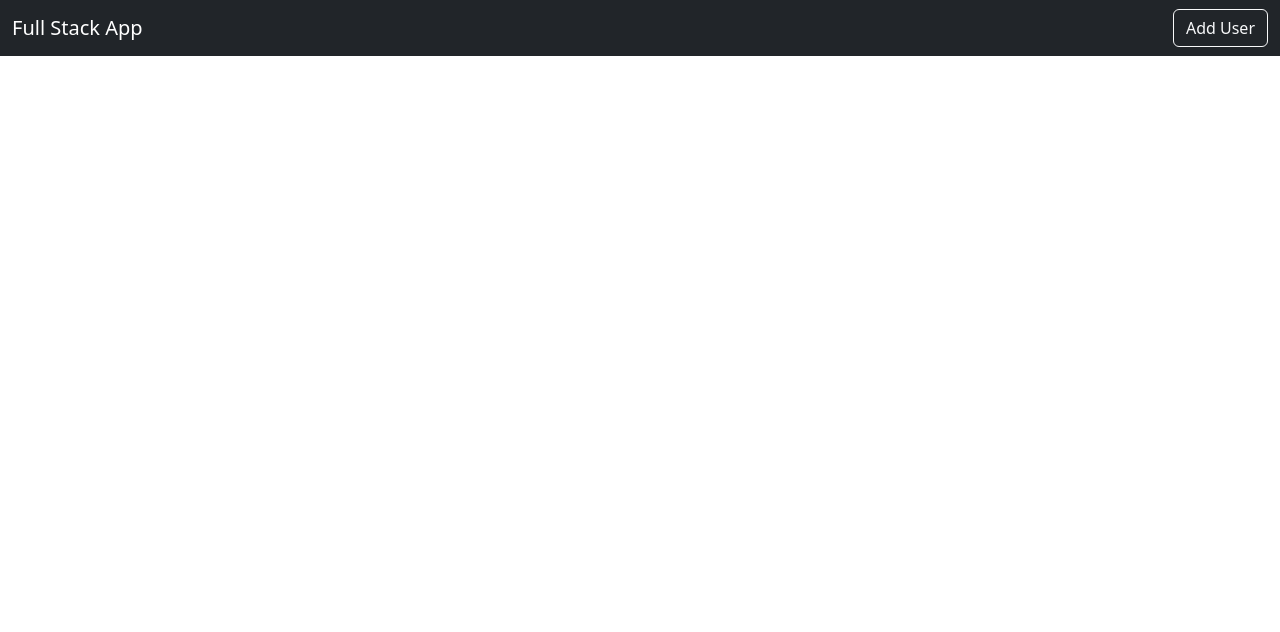
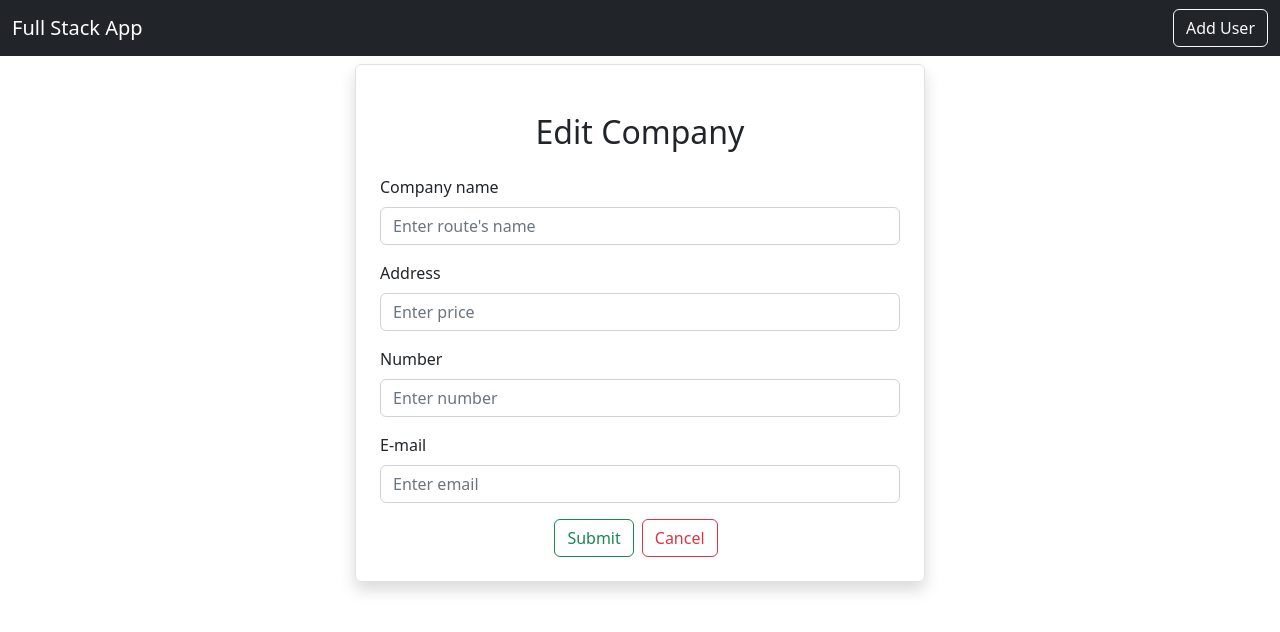
Before and after one commit to adiljin/capstone_fullstack-frontend, a React (Create React App) app: page /pages/clientman/editcli/1/1 in a window 1280 px wide. Shown: the top 632 px of the page. Built offline with nearby package versions, Linux system fonts and the light colour scheme; no server answers.

Commit message:
Changed: - Added functionality to change info of clients/companies

```diff
--- a/src/App.js
+++ b/src/App.js
@@ -32,7 +32,7 @@ function App() {
           <Route exact path='/pages/clientman' element={<ClientMan/>}/>
           <Route exact path='/pages/clientman/addclient' element={<AddClient/>}/>
           <Route exact path='/pages/clientman/viewcli' element={<ViewClient/>}/>
-          <Route exact path='/pages/clientman/editcli/:id' element={<EditClient/>}/>
+          <Route exact path='/pages/clientman/editcli/:type/:id' element={<EditClient/>}/>
 
           <Route exact path='/pages/custman' element={<CustMan/>}/>
 
--- a/src/pages/client/EditClient.js
+++ b/src/pages/client/EditClient.js
@@ -5,9 +5,11 @@ import { Link } from 'react-router-dom'
 
 export default function EditClient() {
 
+    const { type, id } = useParams()
+    // const {id} = useParams()
+
     let navigate = useNavigate()
 
-    const {id} = useParams()
 
     const [client, setClient] = useState({
         name: "",
@@ -16,7 +18,7 @@ export default function EditClient() {
         e_mail: ""
     })
 
-    const { name, address, number, e_mail} = client
+    const { name, address, number, email} = client
 
     const onInputChange = (e) => {
         setClient({ ...client, [e.target.name]: e.target.value })
@@ -30,8 +32,8 @@ export default function EditClient() {
     const onSubmit = async (e) => {
         if(client.name!==""&&client.address!==""&&client.number!==""&&client.e_mail!==""){
             e.preventDefault();
-            await axios.put(`http://localhost:8080/company-ship/company/${id}`, client)
-            navigate("/pages/clientman")
+            await axios.put(`http://localhost:8080/${type}/${id}`, client)
+            navigate(`/pages/clientman/viewcli`)
         }else{
             alert("Please fill out all fields.");
         }
@@ -40,7 +42,7 @@ export default function EditClient() {
 
     // Show current name, email, username to change
     const loadClient = async()=>{
-        const result=await axios.get(`http://localhost:8080/company-ship/companies/${id}`)
+        const result=await axios.get(`http://localhost:8080/${type}/${type}s/${id}`)
         setClient(result.data)
     }
 
@@ -85,10 +87,12 @@ export default function EditClient() {
                             <input
                                 type={"text"}
                                 className="form-control"
-                                placeholder="Enter price"
+                                placeholder="Enter number"
                                 name="number"
                                 value={number}
                                 onChange={(e) => onInputChange(e)}
+                                pattern="[0-9]*"
+                                inputmode="numeric"
                             />
                         </div>
                         <div className='mb-3 text-start'>
@@ -98,14 +102,14 @@ export default function EditClient() {
                             <input
                                 type={"text"}
                                 className="form-control"
-                                placeholder="Enter price"
-                                name="e_mail"
-                                value={e_mail}
+                                placeholder="Enter email"
+                                name="email"
+                                value={email}
                                 onChange={(e) => onInputChange(e)}
                             />
                         </div>
                         <button type='submit' className='btn btn-outline-success'>Submit</button>
-                        <Link type='submit' className='btn btn-outline-danger mx-2'to={'/pages/clientman'}>Cancel</Link>
+                        <Link type='submit' className='btn btn-outline-danger mx-2'to={`/pages/clientman/viewcli`}>Cancel</Link>
                     </form>
                 </div>
             </div>
--- a/src/pages/client/ViewClient.js
+++ b/src/pages/client/ViewClient.js
@@ -33,11 +33,6 @@ export default function ViewClient() {
             setter(data);
         });
     };
-
-    // const loadClients = async () => {
-    //     const result = await axios.get("http://localhost:8080/cruise/cruises");
-    //     setClients(result.data);
-    // };
 
     const deleteRoute = async (id, cls) => {
         console.log(cls);
@@ -84,7 +79,7 @@ export default function ViewClient() {
                                         <td>{client.price}</td>
                                         <td>{client.weightMin + "/" + client.weightMax}</td>
                                         <td>
-                                        <Link className='btn btn-outline-success mx-2' to={`/pages/clientman/editcli/${client.id}`}>Edit</Link>
+                                            <Link className='btn btn-outline-success mx-2' to={`/pages/clientman/editcli/${client.type.toLowerCase()}/${client.id}`}>Edit</Link>
                                             <button className='btn btn-outline-danger mx-2' onClick={() => deleteRoute(client.id, client.type.toLowerCase())}>Delete</button>
                                         </td>
                                     </tr>
```
Lines whose indentation alone changed are shown as unchanged.
